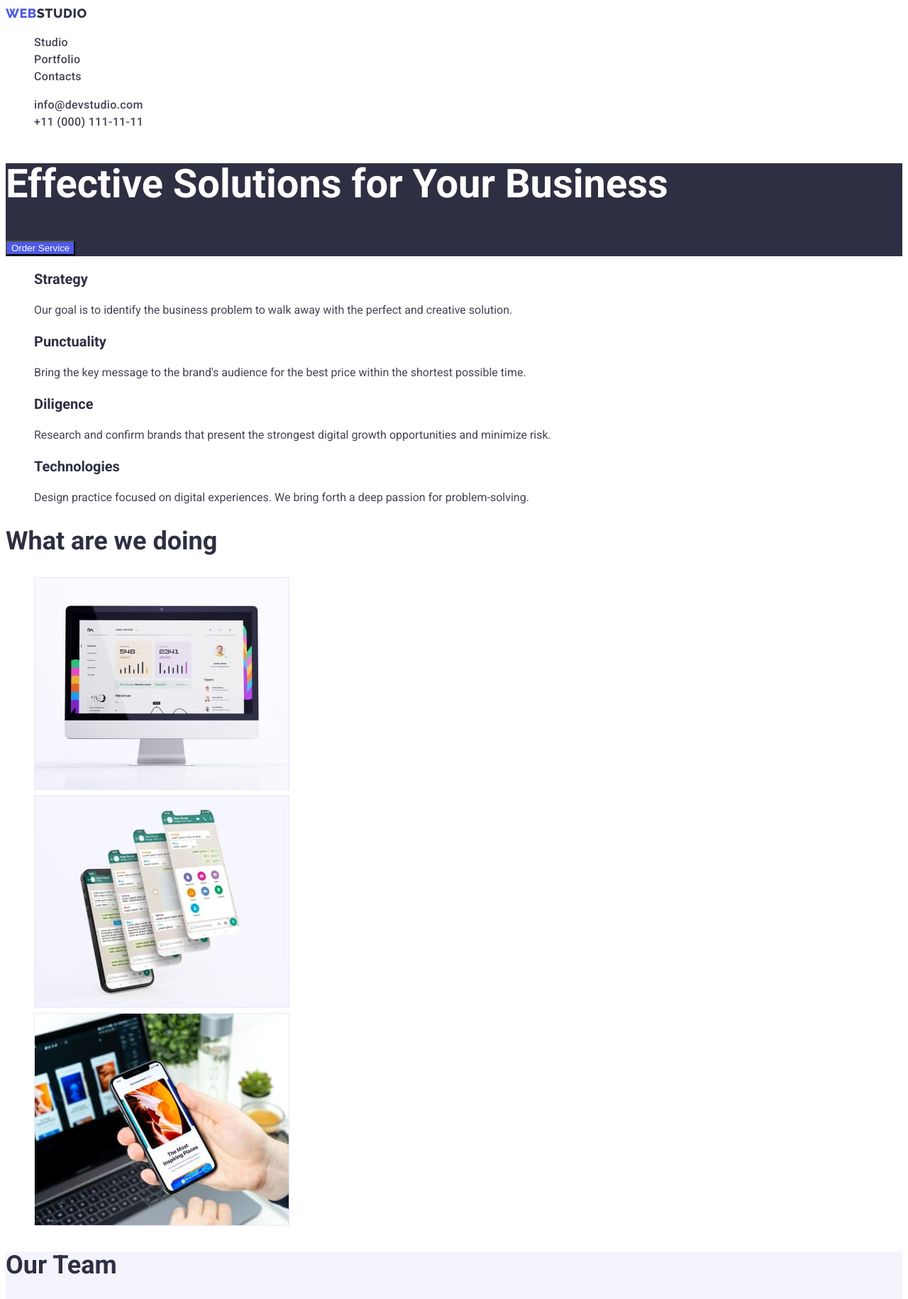
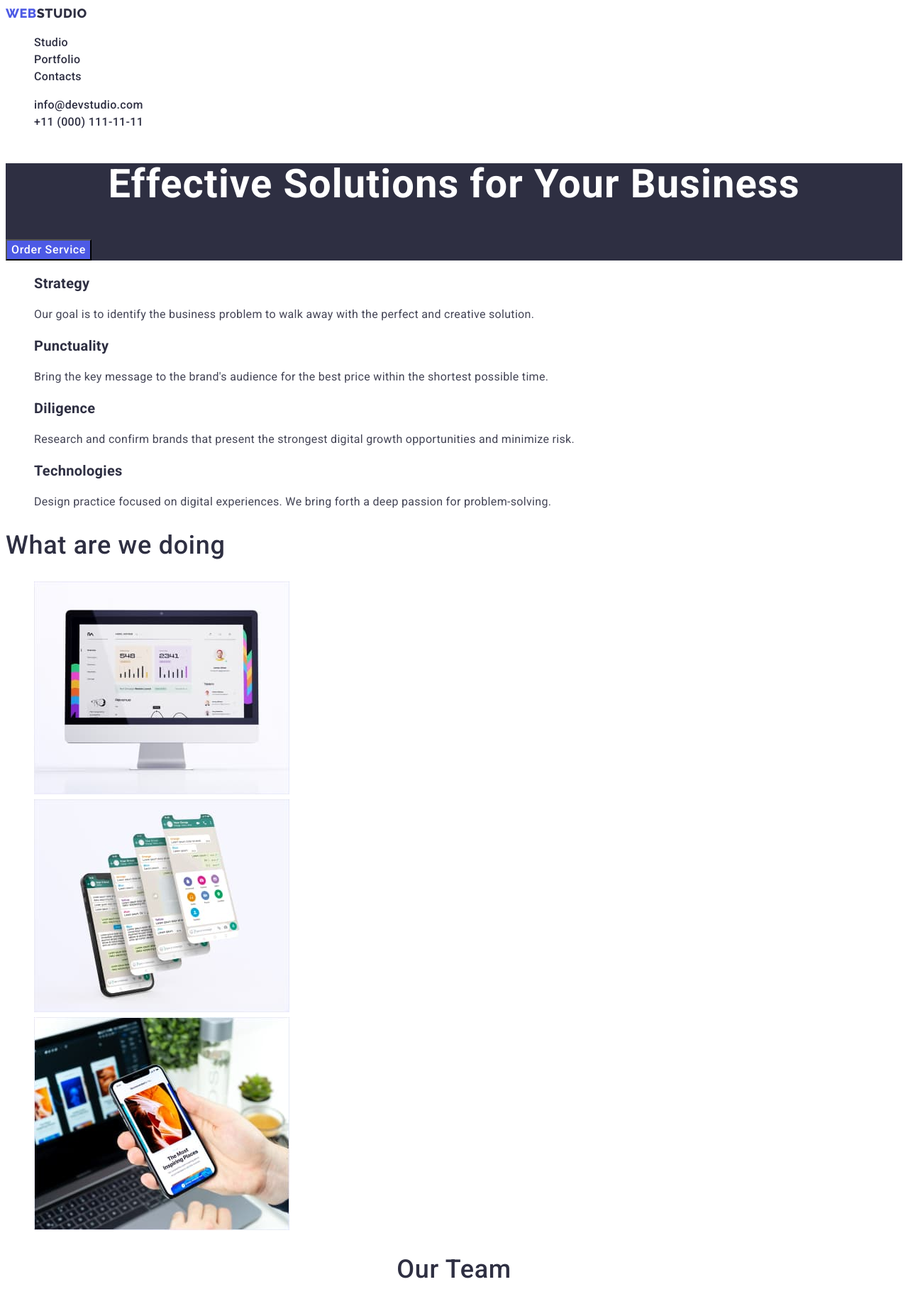
Before and after one commit to AlexProkopev/goit-markup-hw-02, a plain HTML site: page index.html in a window 1280 px wide. Shown: the top 1830 px of the page at 71% size. Drawn offline with Linux system fonts and the light colour scheme.

Commit message:
Доделал 3 секции и футтер

```diff
--- a/css/styles.css
+++ b/css/styles.css
@@ -41,7 +41,7 @@ body {
     line-height: 1.5 ;
     font-family: 'Roboto', sans-serif;
     background-color: #FFFFFF;
-
+    letter-spacing: 0.02em;
 }
 
 /* Стиль к спискам общий */
@@ -80,7 +80,7 @@ body {
 .nav-links .nav-link,
 .addres-list .address-link,
 .contact-list .contact-link {
-    color: var(--title-paragrav-color);
+    color: var(--primary-text-color);
     font-weight: 500;
     letter-spacing: 0.02em;
     font-style: normal;
@@ -121,12 +121,19 @@ body {
     color: #ffffff;
     font-size: 56px;
     line-height: 1.07;
+    text-align: center;
+    letter-spacing: 0.02em;
 }
 
 .hero .hero-button {
     color: #ffffff;
     background-color: var(--button-color);
     cursor: pointer;
+    font-family: "Roboto", sans-serif;
+    font-weight: 500;
+    font-size: 16px;
+    line-height: 1.5;
+    letter-spacing: 0.04em;
 }
 
 .hero .hero-button:hover,
@@ -157,7 +164,8 @@ body {
     color: var(--primary-text-color);
     font-size: 36px;
     line-height: 1.11;
-
+    font-weight: 500;
+    letter-spacing: 0.02em;
 }
 
 /* Секция галерея,оформление заголовков и параграфа */
@@ -187,9 +195,9 @@ body {
 }
 
 /* CТили для челенов команды */
-
-.team-wrap {
-    background-color: #F4F4FD;
+.section .team-title {
+    text-align: center;
+    text-transform: capitalize;
 }
 
 /* Стили футтера */
@@ -202,6 +210,6 @@ body {
 /* Логотип футтера */
 
 .footer .footer-logo {
-    color: #ffffff;
+    color: #f4f4fd;
 
 }
--- a/index.html
+++ b/index.html
@@ -53,32 +53,32 @@
       </section>
       <!--Особенности-->
       <section class="section">
-        <h2 hidden>features</h2>
+        <h2 hidden class="hidden-title">features</h2>
         <ul class=" list">
           <li>
             <h3 class=" features">Strategy</h3>
-            <p>
+            <p section-text>
               Our goal is to identify the business problem to walk away with the
               perfect and creative solution.
             </p>
           </li>
           <li>
             <h3 class=" features">Punctuality</h3>
-            <p>
+            <p section-text>
               Bring the key message to the brand's audience for the best price
               within the shortest possible time.
             </p>
           </li>
           <li>
             <h3 class=" features">Diligence</h3>
-            <p>
+            <p section-text>
               Research and confirm brands that present the strongest digital
               growth opportunities and minimize risk.
             </p>
           </li>
           <li>
             <h3 class=" features">Technologies</h3>
-            <p>
+            <p section-text>
               Design practice focused on digital experiences. We bring forth a
               deep passion for problem-solving.
             </p>
@@ -114,9 +114,9 @@
       </section>
       <!--Наша команда-->
 
-      <div class="team-wrap">
+
         <section class="section">
-          <h2 class="section-title">Our Team</h2>
+          <h2 class="section-title team-title">Our Team</h2>
           <ul class="list">
             <li>
               <img src="./images/contact1.jpg" alt="Face Mark Guerrero" width="264" />
@@ -140,11 +140,11 @@
             </li>
           </ul>
         </section>
-      </div>
+
     </main>
     <!--Подвал сайта-->
     <footer class="footer">
-      <a href="./index.html" class="logo">Web<span class="footer-logo">Studio</span>
+      <a href="./index.html" class="logo link">Web<span class="footer-logo">Studio</span>
       </a>
       <p class="footer-text">
         Increase the flow of customers and sales for your business with digital
```
